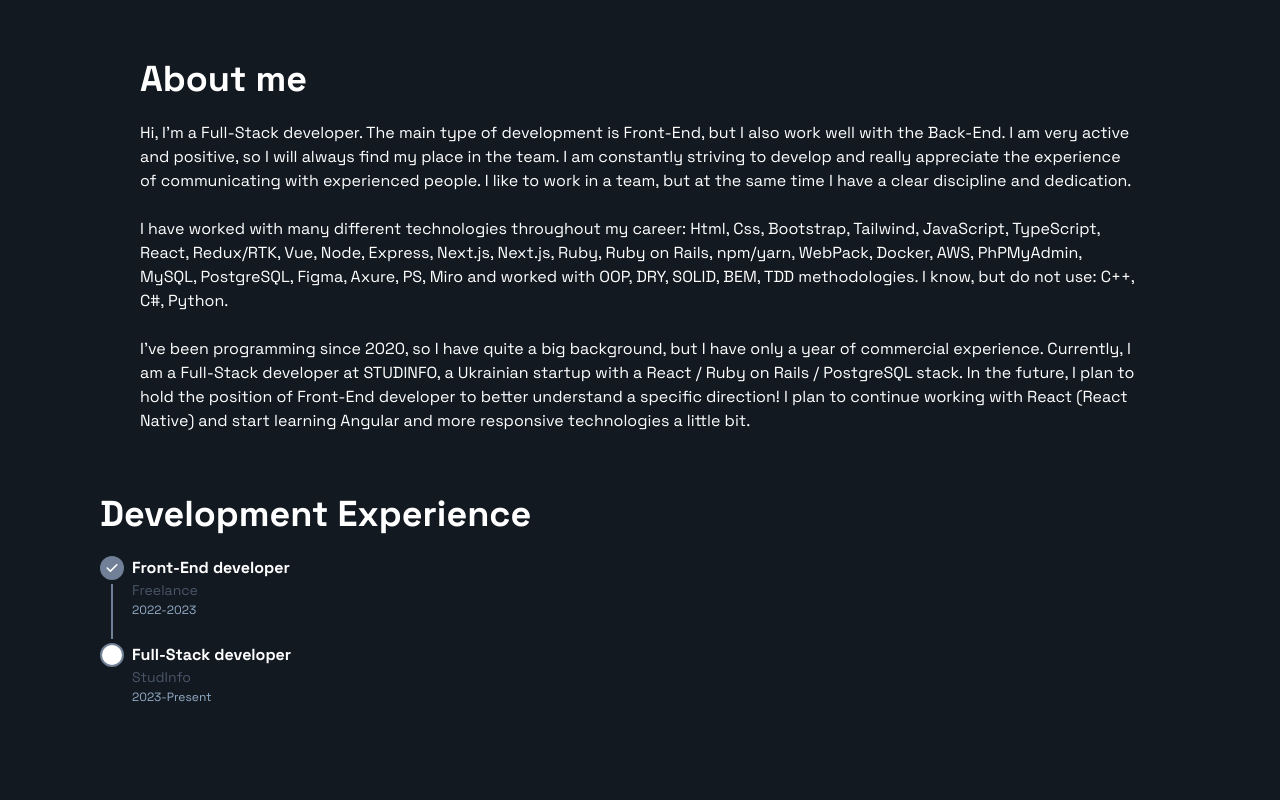
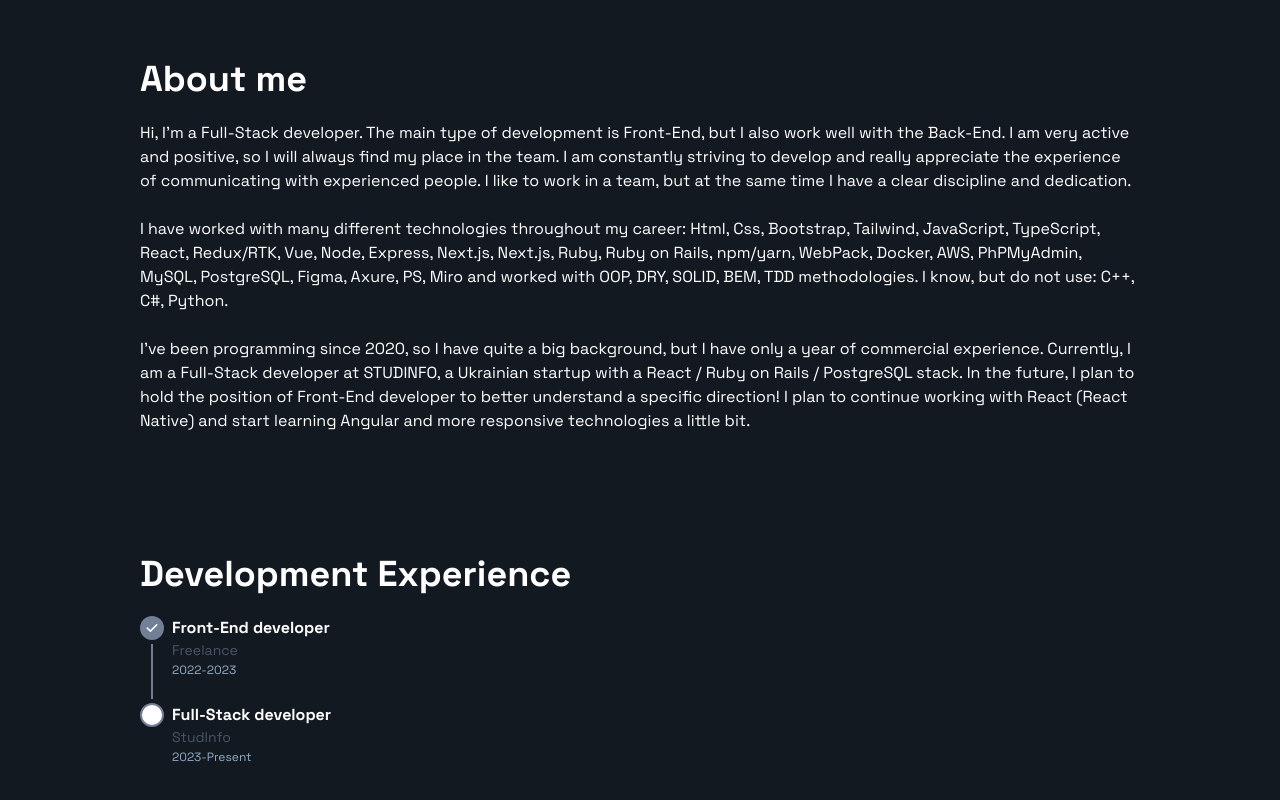
Before and after one commit to DenysHarkavenko/harkavenko_dev, a React (Vite) app: page / in a window 1280 px wide. Shown: the part 466-1266 px from the top of the page. Before the commit the page ends 1172 px from the top, so only its background shows below. Built offline with nearby package versions, Linux system fonts and the light colour scheme.

Commit message:
complete experience section

```diff
--- a/src/components/Main/DevelopmentExperience.tsx
+++ b/src/components/Main/DevelopmentExperience.tsx
@@ -3,7 +3,7 @@ import Example from './Example'
 
 const DevelopmentExperience: React.FC = () => {
   return (
-    <Box>
+    <Box textAlign={['center', null, null, 'unset', 'unset']} p='60px 40px'>
       <Heading>Development Experience</Heading>
       <Example />
     </Box>
```
